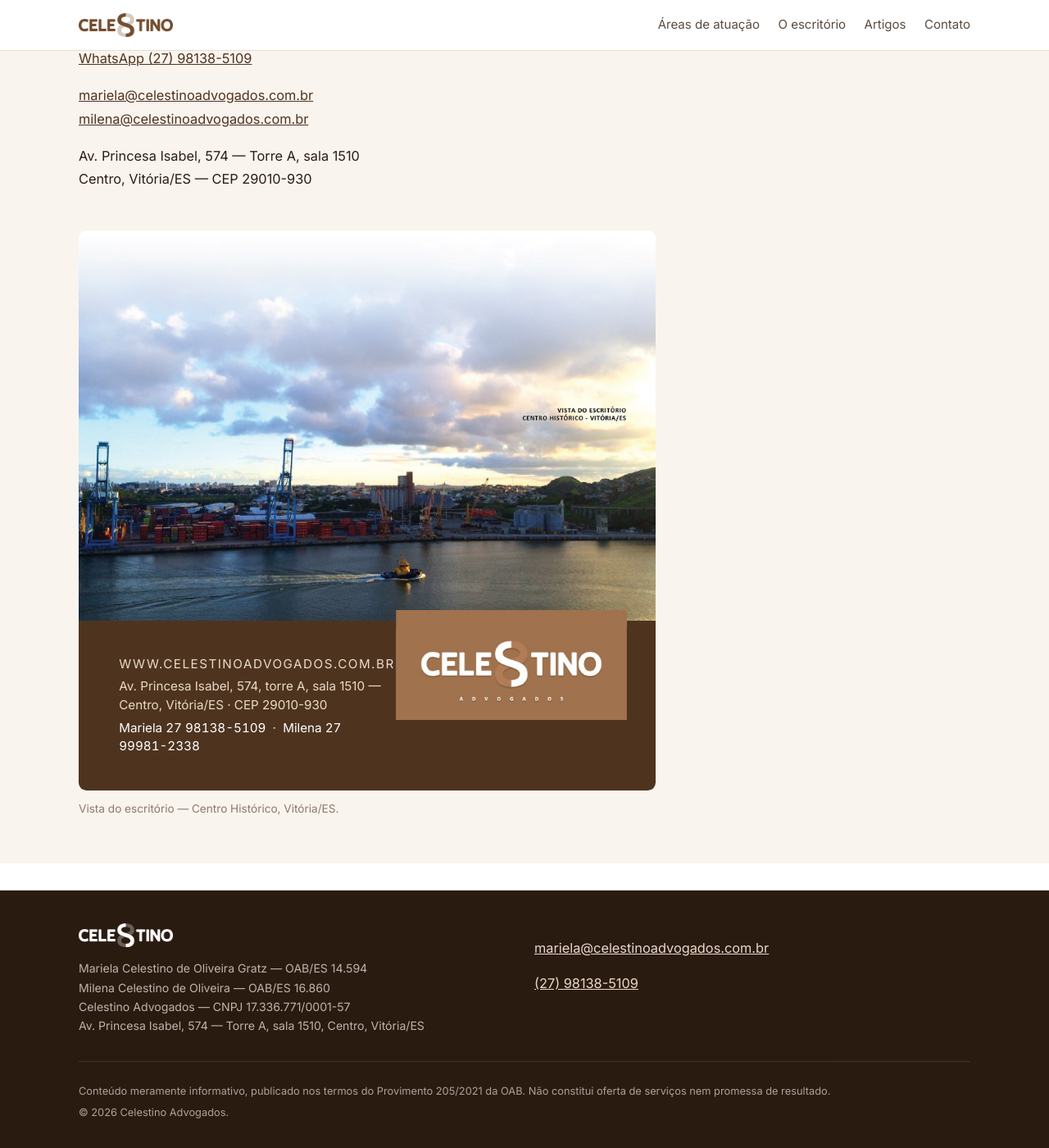
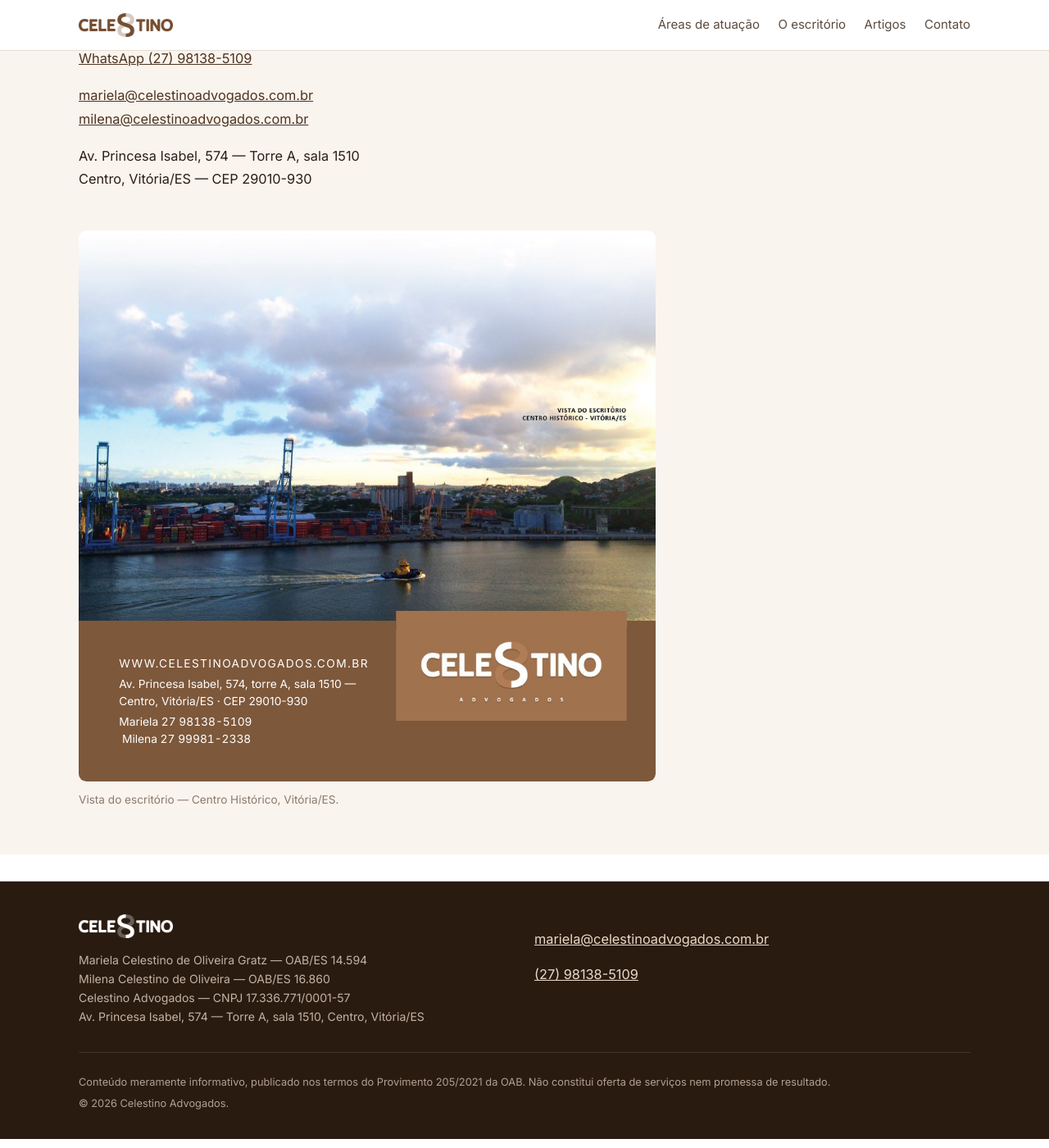
Before and after one commit to cafe01/celestinoadvogados.site, a Jekyll site: the page built from index.html, in a window 1280 px wide and 1400 px high, scrolled down 2129 px. Shown: the whole window at 82% size. Built offline with Jekyll 4.4.1, drawn with Linux system fonts in a browser that asks for light colours.

Commit message:
site: a faixa da vista no marrom original, sem o texto correndo sob o cartao

```diff
--- a/assets/css/site.css
+++ b/assets/css/site.css
@@ -105,8 +105,9 @@ img{max-width:100%;height:auto}
    imagem não aguenta ser esticada de ponta a ponta. */
 .vista{margin:3rem 0 0;max-width:44rem}
 .vista__foto{display:block;width:100%;border-radius:.6rem .6rem 0 0}
-.vista__faixa{position:relative;background:var(--brand-700);color:var(--brand-100);padding:5.2% 46% 5.2% 7%;border-radius:0 0 .6rem .6rem}
-.vista__dados p{margin:.3rem 0;font-size:clamp(.72rem,1.5vw,.95rem);line-height:1.5}
+.vista__faixa{position:relative;background:#7d583b;color:var(--white);padding:5.2% 50% 5.2% 7%;border-radius:0 0 .6rem .6rem}
+.vista__dados p{margin:.3rem 0;font-size:clamp(.68rem,1.15vw,.86rem);line-height:1.5}
+.vista__dados span{white-space:nowrap}
 .vista__dados a{color:var(--white);text-decoration:none}
 .vista__dados a:hover{text-decoration:underline;color:var(--white)}
 .vista__site{text-transform:uppercase;letter-spacing:.1em;font-size:clamp(.66rem,1.3vw,.84rem)}
--- a/index.html
+++ b/index.html
@@ -96,7 +96,7 @@ description: Celestino Advogados — advocacia em Direito de Família e Sucessõ
       <div class="vista__dados">
         <p class="vista__site">www.celestinoadvogados.com.br</p>
         <p>Av. Princesa Isabel, 574, torre A, sala 1510 — Centro, Vitória/ES · CEP 29010-930</p>
-        <p class="vista__fones"><a href="tel:+5527981385109">Mariela 27 98138-5109</a> &nbsp;·&nbsp; <a href="tel:+5527999812338">Milena 27 99981-2338</a></p>
+        <p class="vista__fones"><span><a href="tel:+5527981385109">Mariela 27 98138-5109</a></span> &nbsp;<span><a href="tel:+5527999812338">Milena 27 99981-2338</a></span></p>
       </div>
       <img class="vista__cartao" src="{{ '/assets/img/vista-cartao.jpg' | relative_url }}" alt="Celestino Advogados" width="385" height="182" loading="lazy">
     </div>
```
